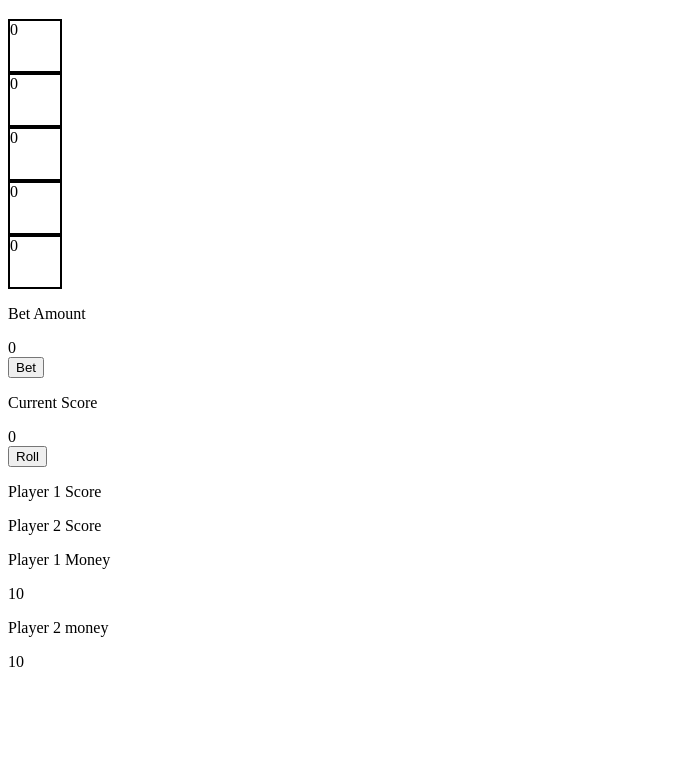
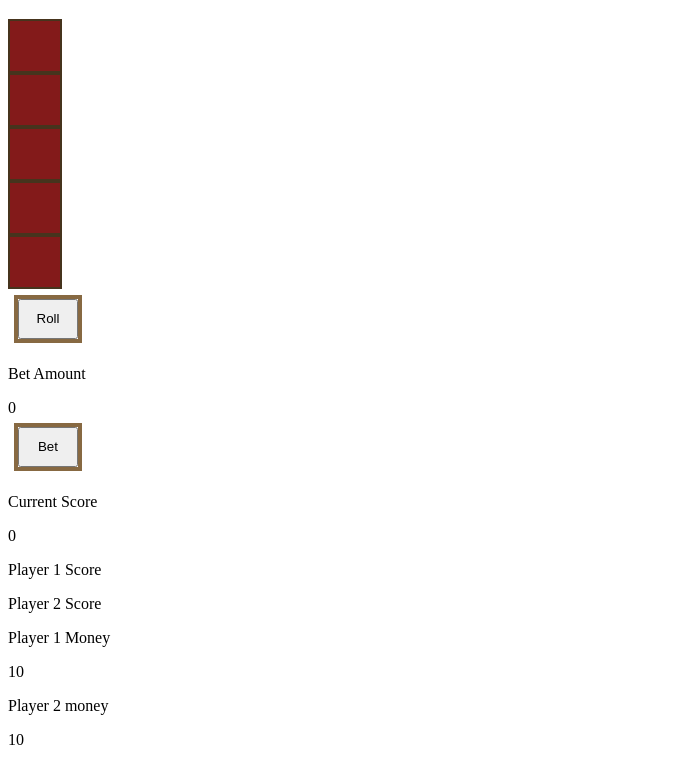
Before and after one commit to celentanoad/Threes, a plain HTML site: page index.html in a window 1280 px wide. Shown: the part 61-818 px from the top of the page, without its empty margins (0-699 px from the left). Drawn offline with Linux system fonts and the light colour scheme.

Commit message:
add dice images and improve styling

```diff
--- a/css/style.css
+++ b/css/style.css
@@ -1,5 +1,3 @@
-
-
 #bets {
     color: aqua;
 }
@@ -7,14 +5,27 @@
 .dice {
     height: 50px;
     width: 50px;
-    border: 2px solid black;
+    border: 2px solid rgb(70, 52, 29);
+    font-size: 80px;
+    text-align: center;
+    line-height: 43px;
+    color: white;
+    background-color: rgb(131, 26, 26);
+}
 
-
-}
 .dice:hover {
-    outline: 2px solid cyan;
+    outline: 2px solid rgb(70, 52, 29);
 }
 
 .highlight {
-    outline: 2px solid cyan;
+    outline: 2px solid rgb(70, 52, 29);
 }
+
+
+
+button {
+    height: 40px;
+    width: 60px;
+    outline: 4px solid rgb(135, 105, 66);
+    margin: 10px;
+}
--- a/index.html
+++ b/index.html
@@ -18,19 +18,21 @@
         <![endif]-->
 
         <h1></h1>
+        <main>
             <div>
                 <div class="dice" id="0"></div>
                 <div class="dice" id="1"></div>
                 <div class="dice" id="2"></div>
                 <div class="dice" id="3"></div>
                 <div class="dice" id="4"></div>
+                <button id="roll">Roll</button>
             </div>
             <div>
                 <p>Bet Amount</p><div id="bet"></div>
                 <button id="betbtn">Bet</button>
                 <p>Current Score</p><div id="current-score"></div>
-            <button id="roll">Roll</button>
             </div>
+        </main>
         <section>
             <p>Player 1 Score</p><div id="player-one-score"></div>
             <p>Player 2 Score</p><div id="player-two-score"></div>
--- a/js/main.js
+++ b/js/main.js
@@ -1,5 +1,5 @@
 /*------Constants------*/
-
+const dieValues = ["&#9856","&#9857","&#9858","&#9859","&#9860","&#9861"];
 
 
 
@@ -55,11 +55,14 @@ let previousBet;
 
 /*------Cached Element References------*/
 
-const die1 = document.getElementById("0");
-const die2 = document.getElementById("1");
-const die3 = document.getElementById("2");
-const die4 = document.getElementById("3");
-const die5 = document.getElementById("4");
+const diceElements = {
+    die1: document.getElementById("0"),
+    die2: document.getElementById("1"),
+    die3: document.getElementById("2"),
+    die4: document.getElementById("3"),
+    die5:document.getElementById("4")
+};
+
 const betbtn = document.getElementById("betbtn");
 const roll = document.getElementById("roll");
 const msg = document.querySelector("h1");
@@ -73,11 +76,11 @@ const playerTwoMoney = document.getElementById("player-two-money");
 /*------Event Listeners------*/
 betbtn.addEventListener("click", placeBet);
 roll.addEventListener("click", rollDice);
-die1.addEventListener("click", saveDice);
-die2.addEventListener("click", saveDice);
-die3.addEventListener("click", saveDice);
-die4.addEventListener("click", saveDice);
-die5.addEventListener("click", saveDice);
+diceElements.die1.addEventListener("click", saveDice);
+diceElements.die2.addEventListener("click", saveDice);
+diceElements.die3.addEventListener("click", saveDice);
+diceElements.die4.addEventListener("click", saveDice);
+diceElements.die5.addEventListener("click", saveDice);
 
 
 /*------Functions------*/
@@ -113,7 +116,6 @@ function newRound() {
     turn = 1;
     players[0].roundScore = null;
     players[1].roundScore = null;
-
     render();
 }
 
@@ -157,6 +159,7 @@ function saveDice() {
     savedValues = [];
     for (let die in dice) {
         if (dice[die]["id"] === parseInt(event.target.id)) {
+            if (dice[die]["saved"] === true) return;
             dice[die]["saved"] = true;
             savedValues.push(dice[die]["currentRoll"]);
         }
@@ -292,38 +295,46 @@ function renderRoundWinMessage() {
 
 
 function renderDice() {
-    die1.textContent = dice.die1.currentRoll;
-    die2.textContent = dice.die2.currentRoll;
-    die3.textContent = dice.die3.currentRoll;
-    die4.textContent = dice.die4.currentRoll;
-    die5.textContent = dice.die5.currentRoll;
+    if (dice.die1.currentRoll !== 0) {
+        diceElements.die1.innerHTML = dieValues[dice.die1.currentRoll - 1];
+        diceElements.die2.innerHTML = dieValues[dice.die2.currentRoll -1];
+        diceElements.die3.innerHTML = dieValues[dice.die3.currentRoll -1];
+        diceElements.die4.innerHTML = dieValues[dice.die4.currentRoll -1];
+        diceElements.die5.innerHTML = dieValues[dice.die5.currentRoll -1];
+    }
+    else {
+        for (let die in diceElements) {
+            diceElements[die].innerHTML = "";
+        }
+    }
+
    //is it possible to turn this into a for... in loop or multiple ternary statements?
    //any way to clean it up and make it less redundant
     if (dice.die1.saved === true) {
-        die1.classList.add("highlight"); }
+        diceElements.die1.classList.add("highlight"); }
     else {
-        die1.classList.remove("highlight");
+        diceElements.die1.classList.remove("highlight");
     }
     if (dice.die2.saved === true) {
-        die2.classList.add("highlight"); }
+        diceElements.die2.classList.add("highlight"); }
     else {
-        die2.classList.remove("highlight");
+        diceElements.die2.classList.remove("highlight");
     }
     if (dice.die3.saved === true) {
-        die3.classList.add("highlight"); }
+        diceElements.die3.classList.add("highlight"); }
     else {
-        die3.classList.remove("highlight");
+        diceElements.die3.classList.remove("highlight");
     }
 
     if (dice.die4.saved === true) {
-        die4.classList.add("highlight"); }
+        diceElements.die4.classList.add("highlight"); }
     else {
-        die4.classList.remove("highlight");
+        diceElements.die4.classList.remove("highlight");
     }
     if (dice.die5.saved === true) {
-        die5.classList.add("highlight"); }
+        diceElements.die5.classList.add("highlight"); }
     else {
-        die5.classList.remove("highlight");
+        diceElements.die5.classList.remove("highlight");
     }
 
 }
```
Also changed, not shown: Unit 1 project.png (deleted), Wireframe.png (added), 1 other file. Lines whose indentation alone changed are shown as unchanged.
